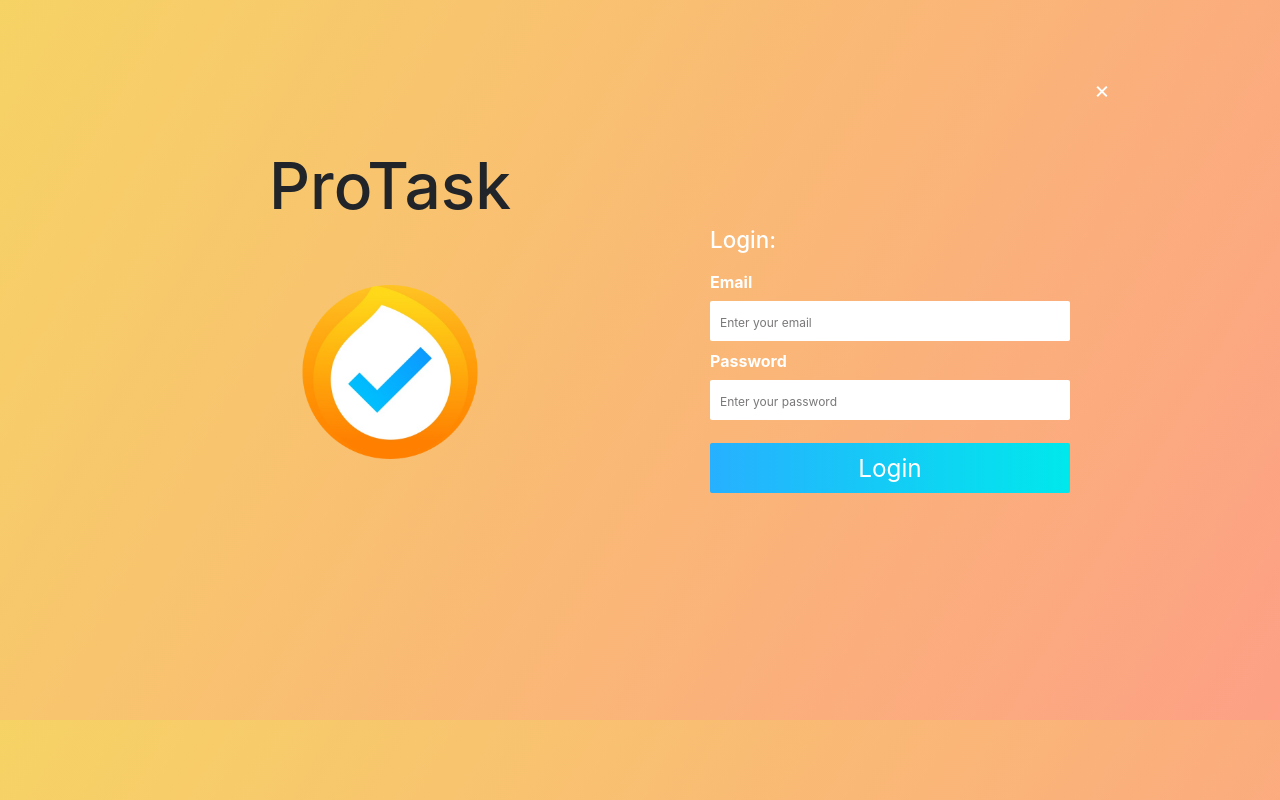
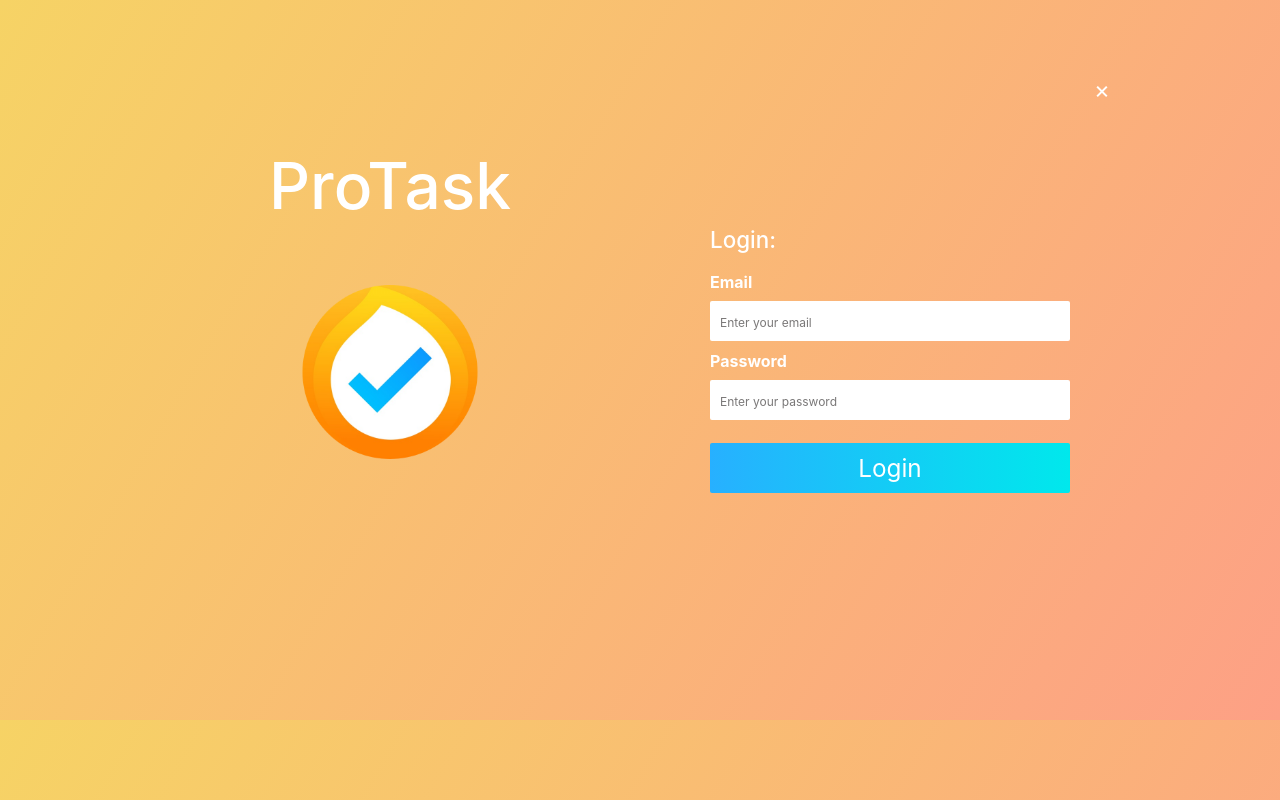
Before and after one commit to Simran53999/ProTask, a React (Create React App) app in the folder Frontend/: page /protask/login in a window 1280 px wide. Built offline with nearby package versions, Linux system fonts and the light colour scheme.

Commit message:
Some changes

```diff
--- a/Frontend/src/Components/Signup/FormSign.css
+++ b/Frontend/src/Components/Signup/FormSign.css
@@ -36,6 +36,10 @@ body {
   align-items: center;
   border-radius: 10px 0 0 10px;
   position: relative;
+}
+
+.form-content-left h1{
+  color: rgb(255, 255, 255);
 }
 
 .form-img {
@@ -87,7 +91,7 @@ body {
   text-align: start;
   width: 80%;
   margin-bottom: 1rem;
-  color: #fff;
+  color: rgb(255, 255, 255);
 }
 
 .form-inputs {
--- a/Frontend/src/Components/Signup/FormSignup.js
+++ b/Frontend/src/Components/Signup/FormSignup.js
@@ -38,7 +38,7 @@ class SignUp extends React.Component{
           <header>
     <h1>ProTask</h1>
         </header>
-        <img className='form-img' src='img/img-2.png' alt='protasklogo' />
+        <img className='form-img' src='img/img-2.png' alt='spaceship' />
           </div>
             <div className='form-content-right' >
         <div className='form' >
@@ -111,4 +111,4 @@ class SignUp extends React.Component{
 
 
 
-export default withRouter(SignUp);
+export default (withRouter(SignUp));
--- a/Frontend/src/Components/Task.css
+++ b/Frontend/src/Components/Task.css
@@ -7,4 +7,5 @@ header {
 }
 h1 {
   font-size: 4rem;
+  color: rgb(255, 255, 255);
 }
```
